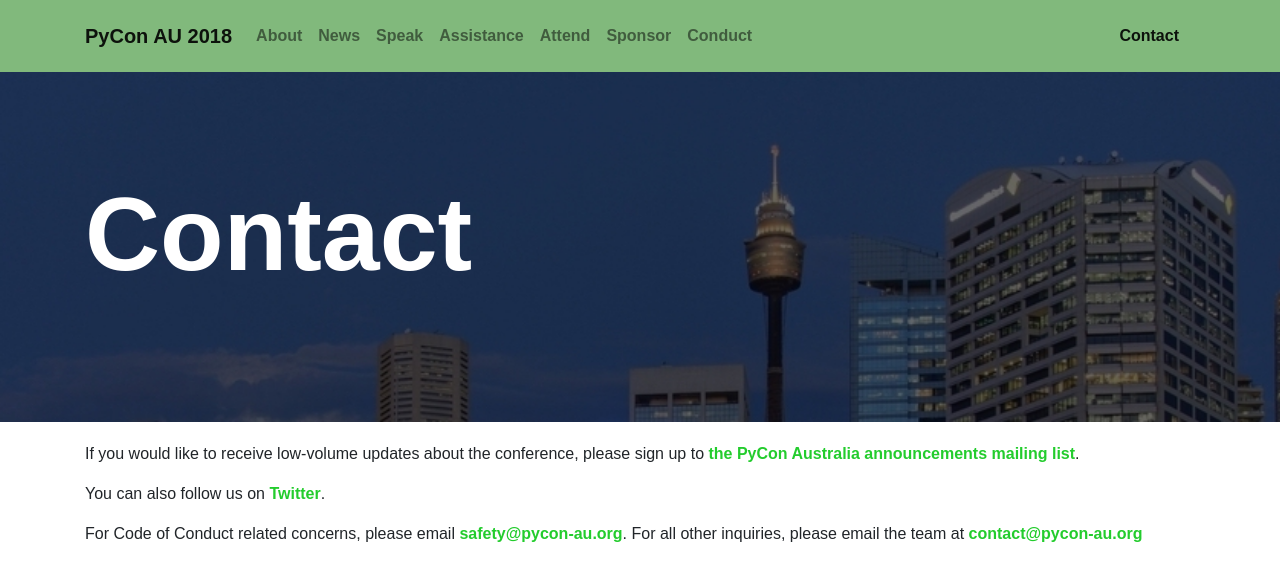
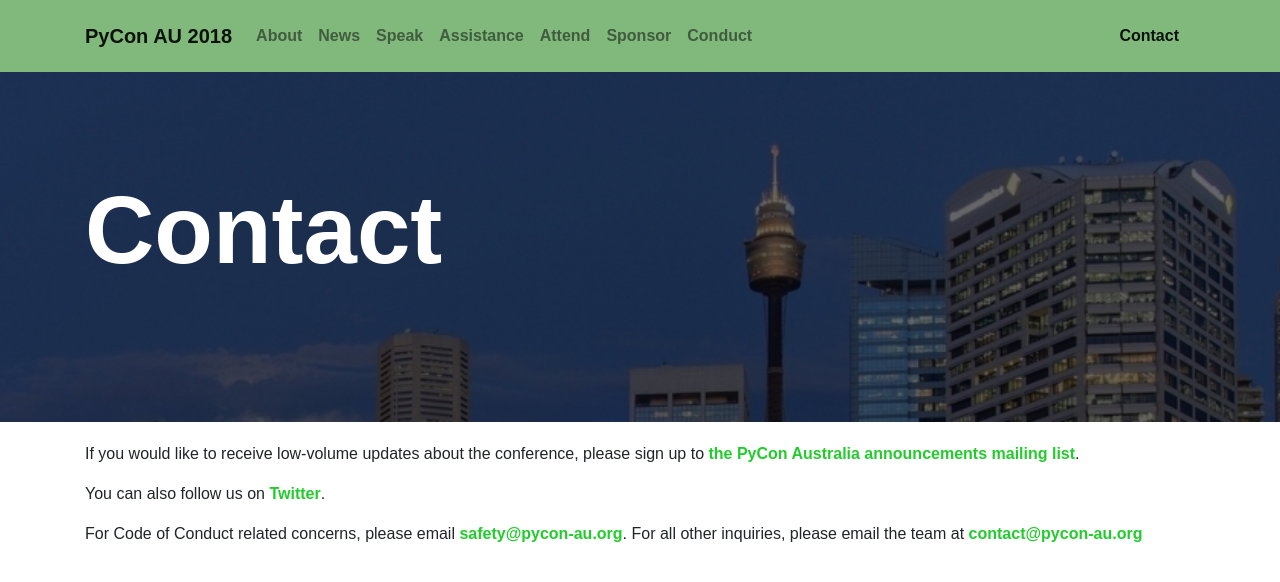
Before and after one commit to pyconau/2018.pycon-au.org, a Jekyll site: the page built from contact.md, in a window 1280 px wide. Shown: the top 582 px of the page. Built offline with Jekyll 4.4.1, drawn with Linux system fonts in a browser that asks for light colours; some web fonts are replaced; grey boxes are pictures that could not be loaded.

Commit message:
Scaling h1 on different platforms

```diff
--- a/css/pycon.css
+++ b/css/pycon.css
@@ -89,10 +89,6 @@ body {
 .site-heading {
   color: white;
 }
-.site-heading > h1 {
-  padding-top: 60px;
-  font-size: 6.5rem !important;
-}
 .main-info {
   color: #fff;
   margin-top: 100px;
@@ -132,3 +128,30 @@ body {
 blockquote {
     margin: 0 20px 1rem !important;
 }
+
+
+@media (max-width: 575px) {
+  .site-heading > h1 {
+    padding-top: 60px;
+    font-size: 3rem !important;
+  }
+}
+
+@media (min-width: 576px) {
+  .site-heading > h1 {
+    padding-top: 60px;
+    font-size: 4rem !important;
+  }
+}
+@media (min-width: 768px) {
+  .site-heading > h1 {
+    padding-top: 60px;
+    font-size: 5rem !important;
+  }
+}
+@media (min-width: 990px) {
+  .site-heading > h1 {
+    padding-top: 60px;
+    font-size: 6rem !important;
+  }
+}
```
